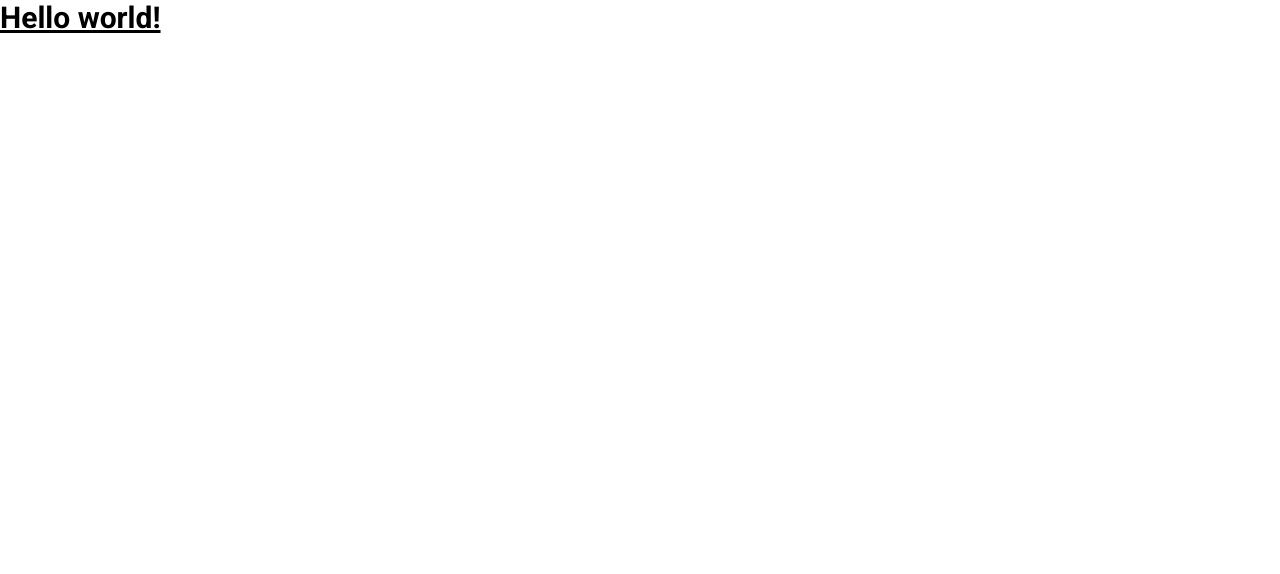
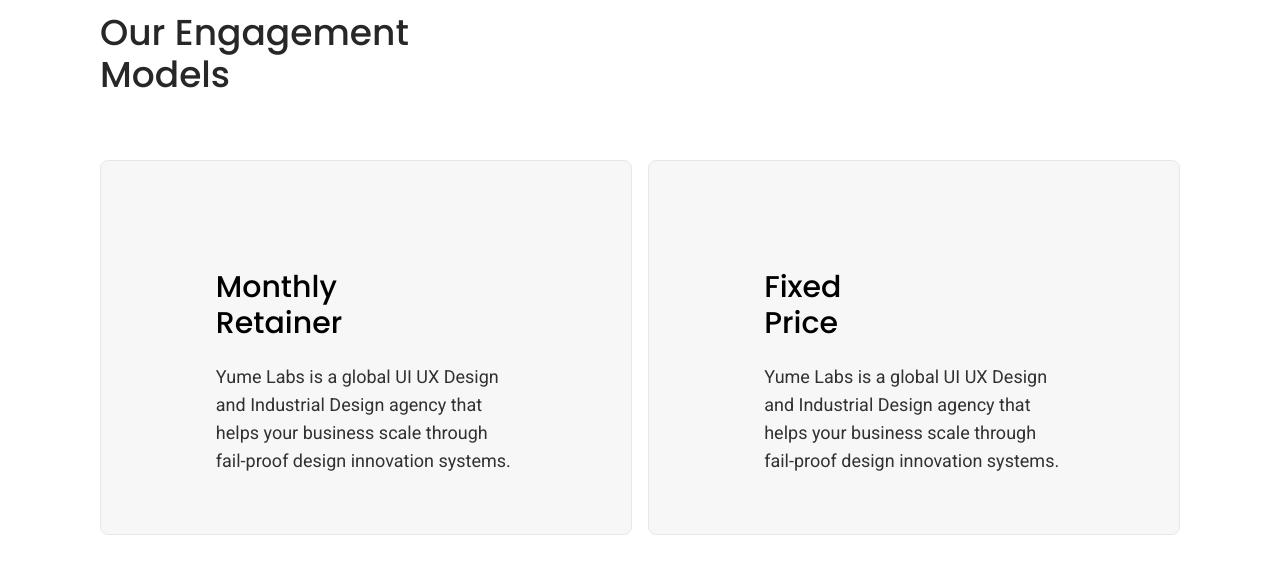
Before and after one commit to primathonacademy/august-batch-live-project-, a React (Vite) app: page / in a window 1280 px wide. Shown: the top 574 px of the page. Built offline with nearby package versions, Linux system fonts and the light colour scheme; a web font is replaced by a local one.

Commit message:
Add our engagement section

```diff
--- /dev/null
+++ b/src/components/OurEngagement.jsx
@@ -0,0 +1,33 @@
+
+
+const OurEngagement = () => {
+    return (
+        <div className=" xs:px-3 xs:pt-3 sm:px-5  lg:px-20 md:px-[56px] xl:px-[100px] 2xl:px-[120px] 3xl:px-[182px] 3xl:pt-5 w-[100vw] overflow-x-auto">
+            <h2 className="xs:text-2xl sm:w-[357px]  sm:h-[100px]  sm:leading-[42px] text-[#272727]  sm:mb-[28px] sm:text-4xl  3xl:text-[56px]  3xl:w-[508px] 3xl:leading-[67px] font-poppins font-medium">
+                Our Engagement Models
+            </h2>
+            <div className=" xs:pt-5 3xl:pt-8 flex flex-col gap-[16.8px] md:flex-row sm:justify-center">
+                <div className=" sm:m-auto w-full xs:h-[300px] xs:pb-5 sm:h-[427px] sm:w-[356px] md:w-[410px] sm:drop-shadow-[16px] lg:w-[570px]  lg:h-[350px] xl:w-[650px] xl:h-[375px] 2xl:w-[710px] 2xl:h-[410px] 3xl:w-[770px] 3xl:h-[578px] bg-[#F7F7F7]  border rounded-lg flex flex-col xs:justify-end 3xl:items-start 3xl:pl-[72px]  items-center">
+                    <h3 className=" xs:text-[18px] xs:w-[180px] xs:mb-3 sm:w-[232px] lg:w-[300px]  sm:h-[82px]  sm:leading-[33.6px]  font-poppins font-medium sm:text-[28px] lg:text-3xl  3xl:text-4xl opacity-[1] text-left">
+                        Monthly <br /> Retainer
+                    </h3>
+                    <p className=" xs:text-[12px] xs:w-[180px] sm:w-[232px] lg:w-[300px] 3xl:text-2xl 3xl:w-[393px] font-roboto font-regular sm:text-lg opacity-[0.8] sm:pb-[39px]">
+                        Yume Labs is a global UI UX Design and Industrial Design agency that helps your business scale
+                        through fail-proof design innovation systems.
+                    </p>
+                </div>
+                <div className=" sm:m-auto w-full xs:h-[300px] xs:pb-5 sm:h-[427px] sm:w-[356px] md:w-[410px] sm:drop-shadow-[16px] lg:w-[570px]  lg:h-[350px] xl:w-[650px] xl:h-[375px] 2xl:w-[710px] 2xl:h-[410px] 3xl:w-[770px] 3xl:h-[578px] bg-[#F7F7F7]  border rounded-lg flex flex-col xs:justify-end 3xl:items-start 3xl:pl-[72px]  items-center">
+                    <h3 className=" xs:text-[18px] xs:w-[180px] xs:mb-3 sm:w-[232px] lg:w-[300px]  sm:h-[82px]  sm:leading-[33.6px]  font-poppins font-medium sm:text-[28px] lg:text-3xl  3xl:text-4xl opacity-[1] text-left">
+                        Fixed <br /> Price
+                    </h3>
+                    <p className=" xs:text-[12px] xs:w-[180px] sm:w-[232px] lg:w-[300px] 3xl:text-2xl 3xl:w-[393px] font-roboto font-regular sm:text-lg opacity-[0.8] sm:pb-[39px]">
+                        Yume Labs is a global UI UX Design and Industrial Design agency that helps your business scale
+                        through fail-proof design innovation systems.
+                    </p>
+                </div>
+            </div>
+        </div>
+    );
+};
+
+export default OurEngagement;
--- a/src/pages/App.jsx
+++ b/src/pages/App.jsx
@@ -1,5 +1,11 @@
+import OurEngagement from '../components/OurEngagement';
+
 const App = () => {
-    return <h1 className="text-3xl font-bold underline">Hello world!</h1>;
+    return (
+        <div>
+            <OurEngagement />
+        </div>
+    );
 };
 
 export default App;
--- a/tailwind.config.js
+++ b/tailwind.config.js
@@ -9,7 +9,12 @@ export default {
                 serif: ['DM Serif Display', 'serif']
             },
             screens: {
-                '3xl': '1920px'
+                xs: '280px',
+
+                sm: '428px', //heading-16px  width-427
+                // => @media (min-width: 640px) { ... }
+
+                '3xl': '1920px' //h-24px w-770px
             }
         }
     },
```
